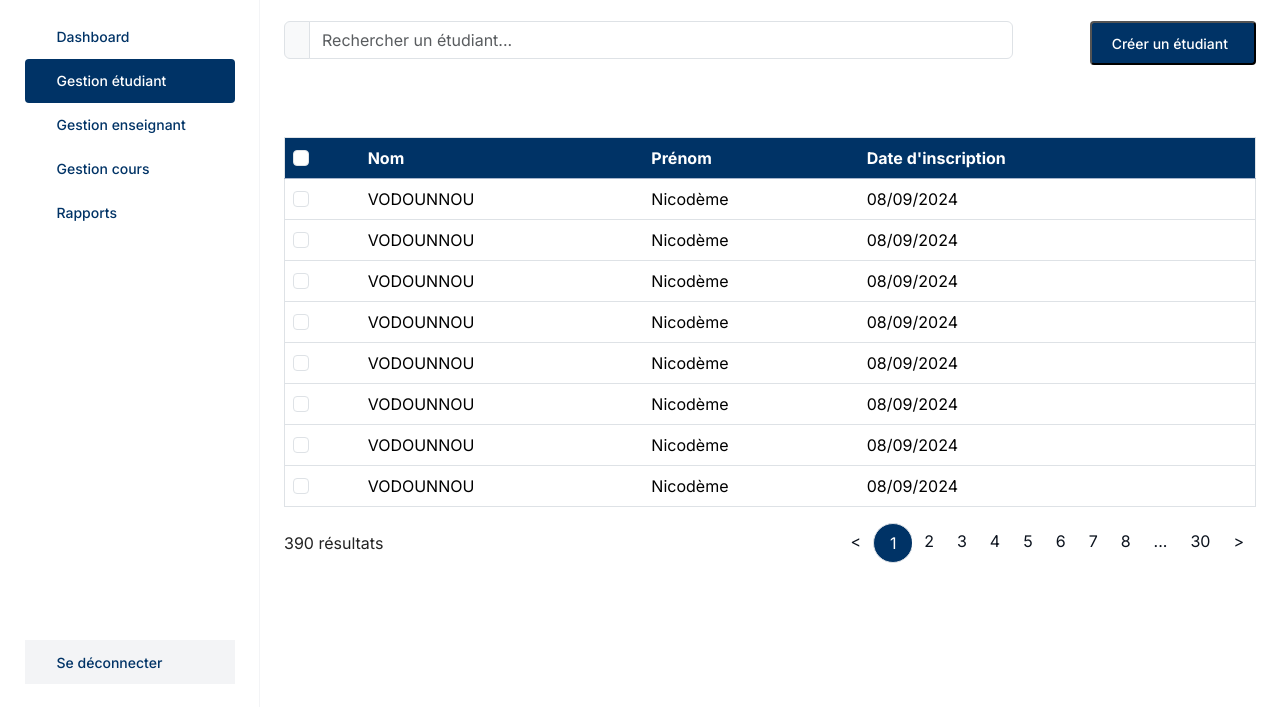
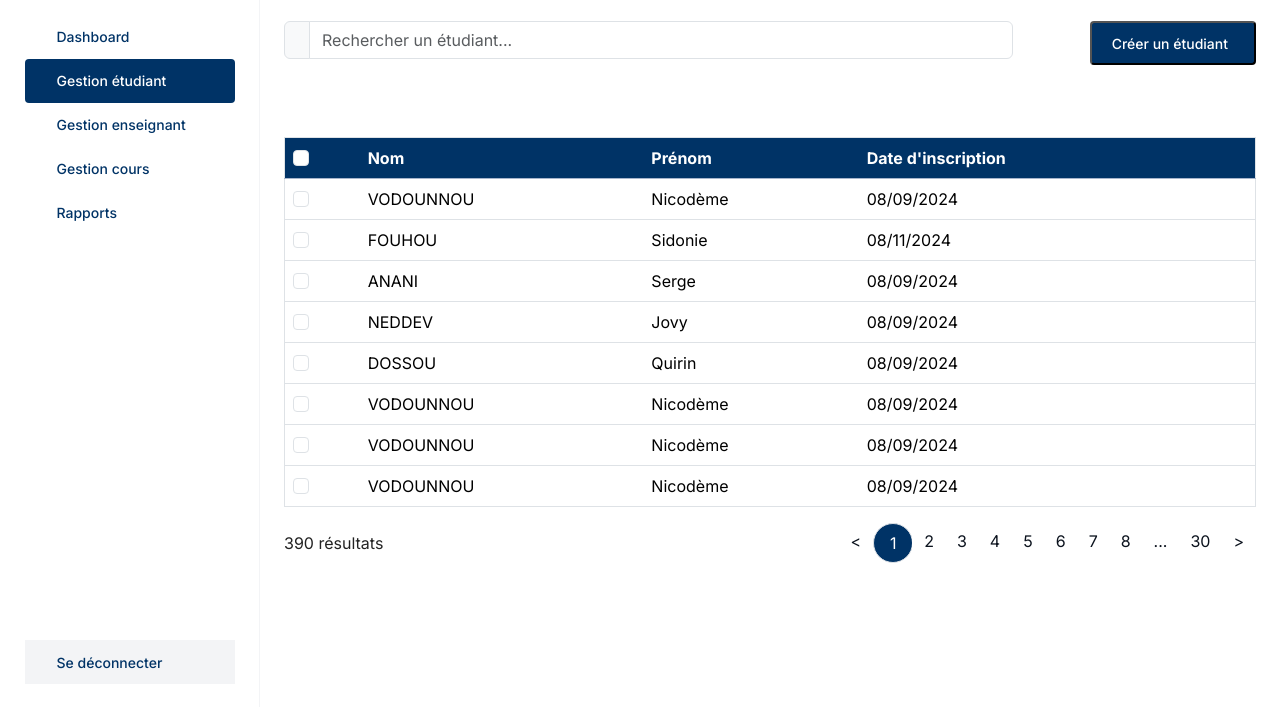
Before and after one commit to NicoSelomin/ENSITECH-Groupe3, a plain HTML site: page pages/students.html in a window 1280 px wide. Shown: the part 91-798 px from the top of the page. Drawn offline with nearby package versions, Linux system fonts and the light colour scheme; a web font is replaced by a local one.

Commit message:
feat: updated

```diff
--- a/pages/students.html
+++ b/pages/students.html
@@ -129,8 +129,27 @@
                     </tr>
                     <tr>
                         <td><input type="checkbox" name="check-all" class="form-check-input row-checkbox"></td>
-                        <td>VODOUNNOU</td>
-                        <td>Nicodème</td>
+                        <td>FOUHOU</td>
+                        <td>Sidonie</td>
+                        <td>08/11/2024</td>
+                        <td>
+                            <div class="dropdown">
+                                <a href="#" class="text-decoration-none text-black" id="dropdownMenuButton" data-bs-toggle="dropdown" aria-expanded="false">
+                                  <i class="hgi-stroke hgi-more-vertical"></i>
+                                </a>
+                                <ul class="dropdown-menu" aria-labelledby="dropdownMenuButton">
+                                  <li><a class="dropdown-item" href="#">Modifier</a></li>
+                                  <li><a class="dropdown-item" href="#">Voir les informations</a></li>
+                                  <li><a class="dropdown-item" href="#">Associer un cours</a></li>
+                                  <li><a class="dropdown-item" href="#">Supprimer</a></li>
+                                </ul>
+                            </div>
+                        </i></td>
+                    </tr>
+                    <tr>
+                        <td><input type="checkbox" name="check-all" class="form-check-input row-checkbox"></td>
+                        <td>ANANI</td>
+                        <td>Serge</td>
                         <td>08/09/2024</td>
                         <td>
                             <div class="dropdown">
@@ -148,8 +167,8 @@
                     </tr>
                     <tr>
                         <td><input type="checkbox" name="check-all" class="form-check-input row-checkbox"></td>
-                        <td>VODOUNNOU</td>
-                        <td>Nicodème</td>
+                        <td>NEDDEV</td>
+                        <td>Jovy</td>
                         <td>08/09/2024</td>
                         <td>
                             <div class="dropdown">
@@ -167,27 +186,8 @@
                     </tr>
                     <tr>
                         <td><input type="checkbox" name="check-all" class="form-check-input row-checkbox"></td>
-                        <td>VODOUNNOU</td>
-                        <td>Nicodème</td>
-                        <td>08/09/2024</td>
-                        <td>
-                            <div class="dropdown">
-                                <a href="#" class="text-decoration-none text-black" id="dropdownMenuButton" data-bs-toggle="dropdown" aria-expanded="false">
-                                  <i class="hgi-stroke hgi-more-vertical"></i>
-                                </a>
-                                <ul class="dropdown-menu" aria-labelledby="dropdownMenuButton">
-                                  <li><a class="dropdown-item" href="#">Modifier</a></li>
-                                  <li><a class="dropdown-item" href="#">Voir les informations</a></li>
-                                  <li><a class="dropdown-item" href="#">Associer un cours</a></li>
-                                  <li><a class="dropdown-item" href="#">Supprimer</a></li>
-                                </ul>
-                            </div>
-                        </i></td>
-                    </tr>
-                    <tr>
-                        <td><input type="checkbox" name="check-all" class="form-check-input row-checkbox"></td>
-                        <td>VODOUNNOU</td>
-                        <td>Nicodème</td>
+                        <td>DOSSOU</td>
+                        <td>Quirin</td>
                         <td>08/09/2024</td>
                         <td>
                             <div class="dropdown">
```
